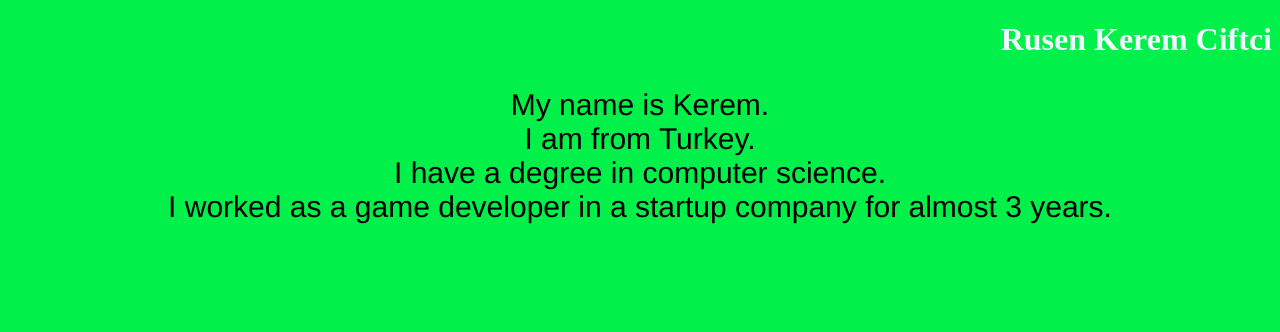
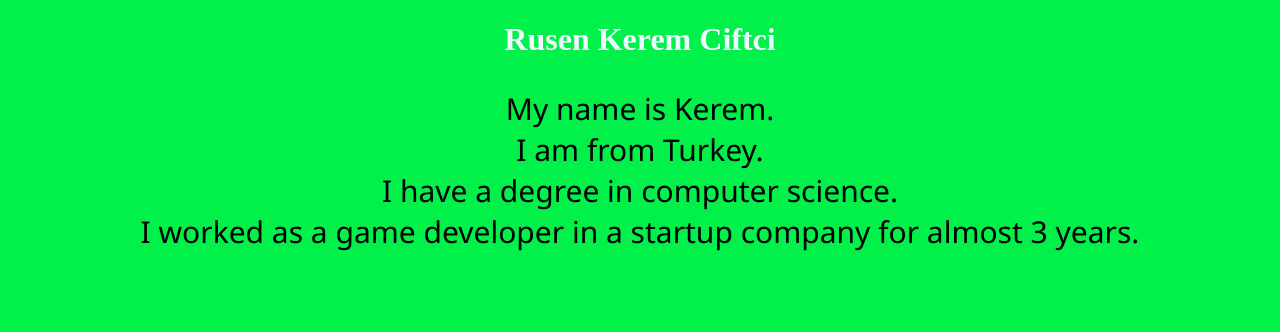
Before and after one commit to keremciftci98/WDDM-115, a plain HTML site: page html/index.html in a window 1280 px wide. Shown: the top 332 px of the page. Drawn offline with Linux system fonts and the light colour scheme.

Commit message:
Change the font family of the main paragraph

```diff
--- a/html/index.html
+++ b/html/index.html
@@ -74,13 +74,13 @@
         background-color: #01f049;
       }
       h1 {
-        text-align: right;
+        text-align: center;
         color: aliceblue;
         font-size: xx-large;
       }
       p {
         text-align: center;
-        font-family: 'Franklin Gothic Medium', 'Arial Narrow', Arial, sans-serif;
+        font-family:'Segoe UI', Tahoma, Geneva, Verdana, sans-serif;
         font-size: 30px;
       }
       div {
```
